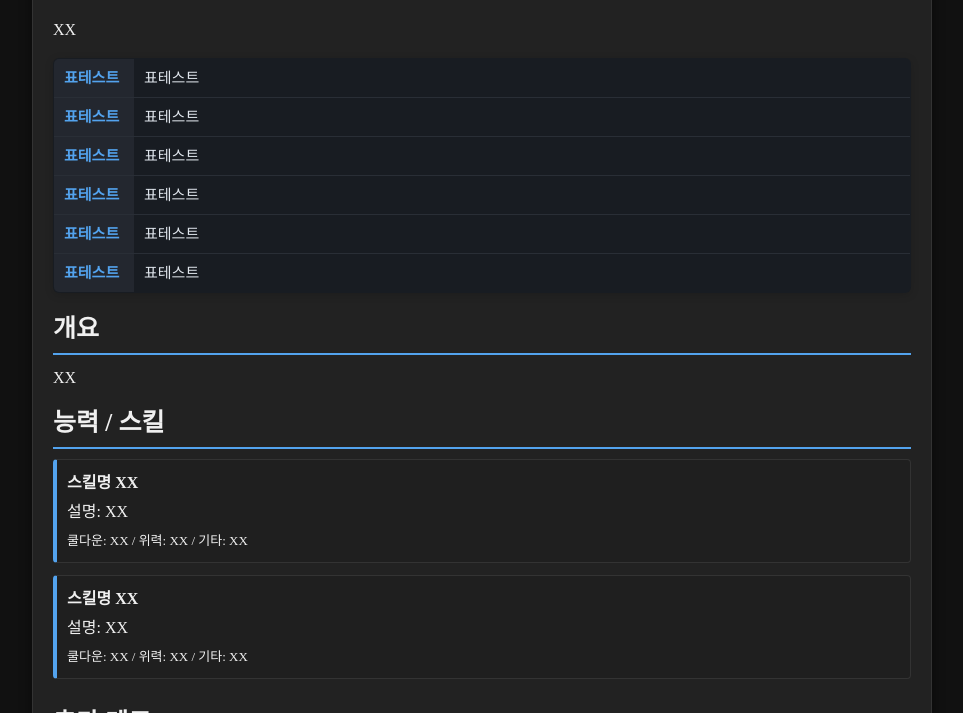
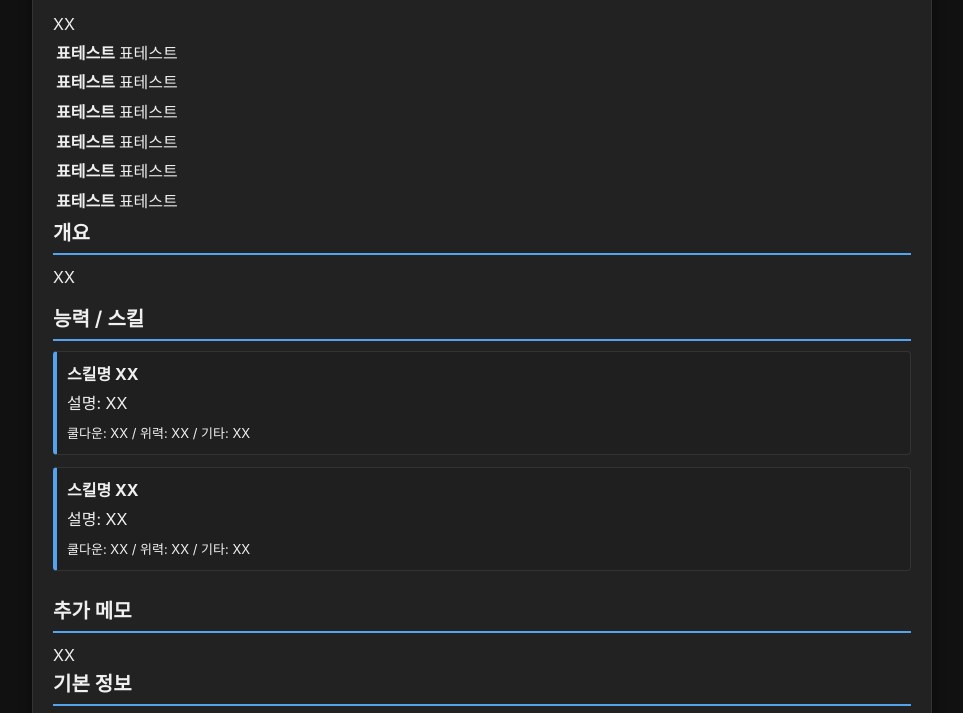
Before and after one commit to LEEdb022/BlueRecord.github.io, a plain HTML site: page charcons/char1.html in a window 1280 px wide. Shown: the part 186-899 px from the top of the page, without its empty margins (158-1121 px from the left). Drawn offline with Linux system fonts and the light colour scheme; a web font is replaced by a local one.

Commit message:
Update chardocstyle.css

```diff
--- a/css/chardocstyle.css
+++ b/css/chardocstyle.css
@@ -1,24 +1,7 @@
-@import url('https://cdn.rawgit.com/moonspam/NanumSquare/master/nanumsquare.css');
-/*font-family: 'NanumSquareLight';
-font-family: 'NanumSquare';
-font-family: 'NanumSquareBold';
-font-family: 'NanumSquareExtraBold';
-font-family: 'NanumSquareAcb';
-font-family: 'NanumSquareAceb';
-font-family: 'NanumSquareAcl';
-font-family: 'NanumSquareAcr';*/
-
-@font-face {
-    font-family: 'DoolgiMayoGothic';
-    src: url('https://cdn.jsdelivr.net/gh/projectnoonnu/noonfonts_2302@1.1/Dovemayo_gothic.woff2') format('woff2');
-    font-weight: normal;
-    font-display: swap;
-}
-
 /* 다크모드 위키 스타일 캐릭터 페이지 */
 body {
-  font-family: 'NanumSquareLight';
   margin: 0;
+  font-family: Inter, -apple-system, "Apple SD Gothic Neo", "Noto Sans KR", sans-serif;
   background-color: #111; /* 전체 배경 */
   color: #f0f0f0; /* 기본 텍스트 */
   line-height: 1.6;
@@ -26,16 +9,6 @@ body {
   transition: opacity 0.5s ease;
 }
 
-
-
-
-.bold {
-  font-family: 'NanumSquareBold';
-}
-
-.quote {
-  font-family: 'DoolgiMayoGothic';
-}
 .wrap {
   max-width: 900px;
   margin: 40px auto;
@@ -52,7 +25,7 @@ body {
 
 /* 캐릭터 이름 */
 .name {
-  font-size: 30px;
+  font-size: 28px;
   font-weight: 700;
   border-bottom: 2px solid #53a3ee; /* 포인트 컬러 */
   padding-bottom: 6px;
@@ -102,7 +75,7 @@ body {
 }
 
 .section-title {
-  font-size: 25px;
+  font-size: 20px;
   font-weight: 600;
   border-bottom: 2px solid #53a3ee; /* 포인트 */
   margin-bottom: 10px;
@@ -169,38 +142,9 @@ body {
       opacity: 0;
     }
 
-
     body.fade-in {
       opacity: 1;
     }
-
-/* 캐릭터 표 스타일 */
-.table {
-  width: 100%;
-  border-collapse: collapse;
-  margin: 16px 0;
-  background-color: #181c22;
-  border: 1px solid #333;
-  border-radius: 6px;
-  overflow: hidden;
-  font-size: 15px;
-  color: #e0e6ed;
-  box-shadow: 0 2px 8px rgba(0,0,0,0.15);
-}
-.table th, .table td {
-  padding: 7px 10px 7px 10px;
-  border-bottom: 1px solid #292e36;
-  text-align: left;
-}
-.table th {
-  width: 60px;
-  background-color: #23272f;
-  color: #53a3ee;
-  font-weight: 700;
-}
-.table tr:last-child td {
-  border-bottom: none;
-}
 
     .next-button {
       display: inline-block;
```
